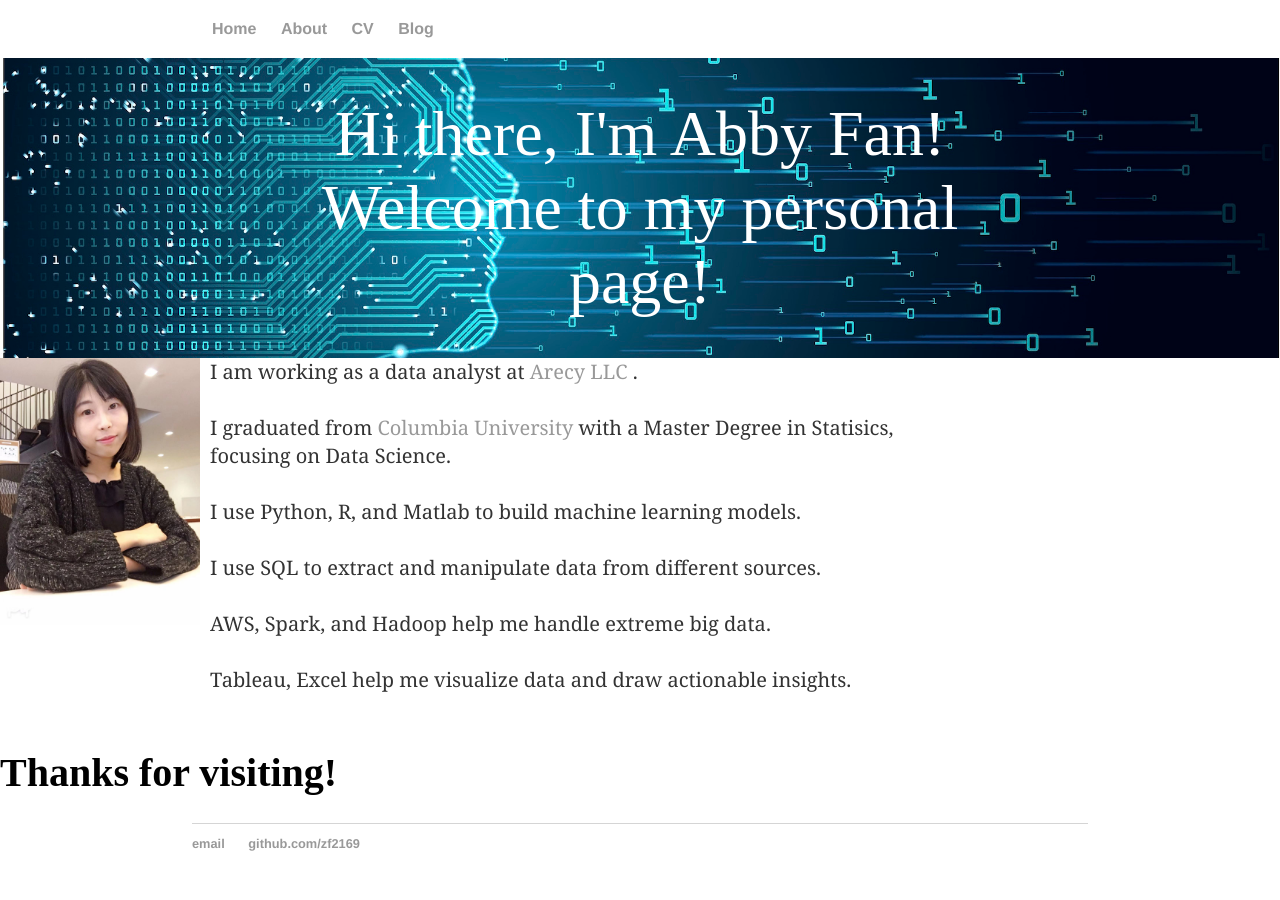
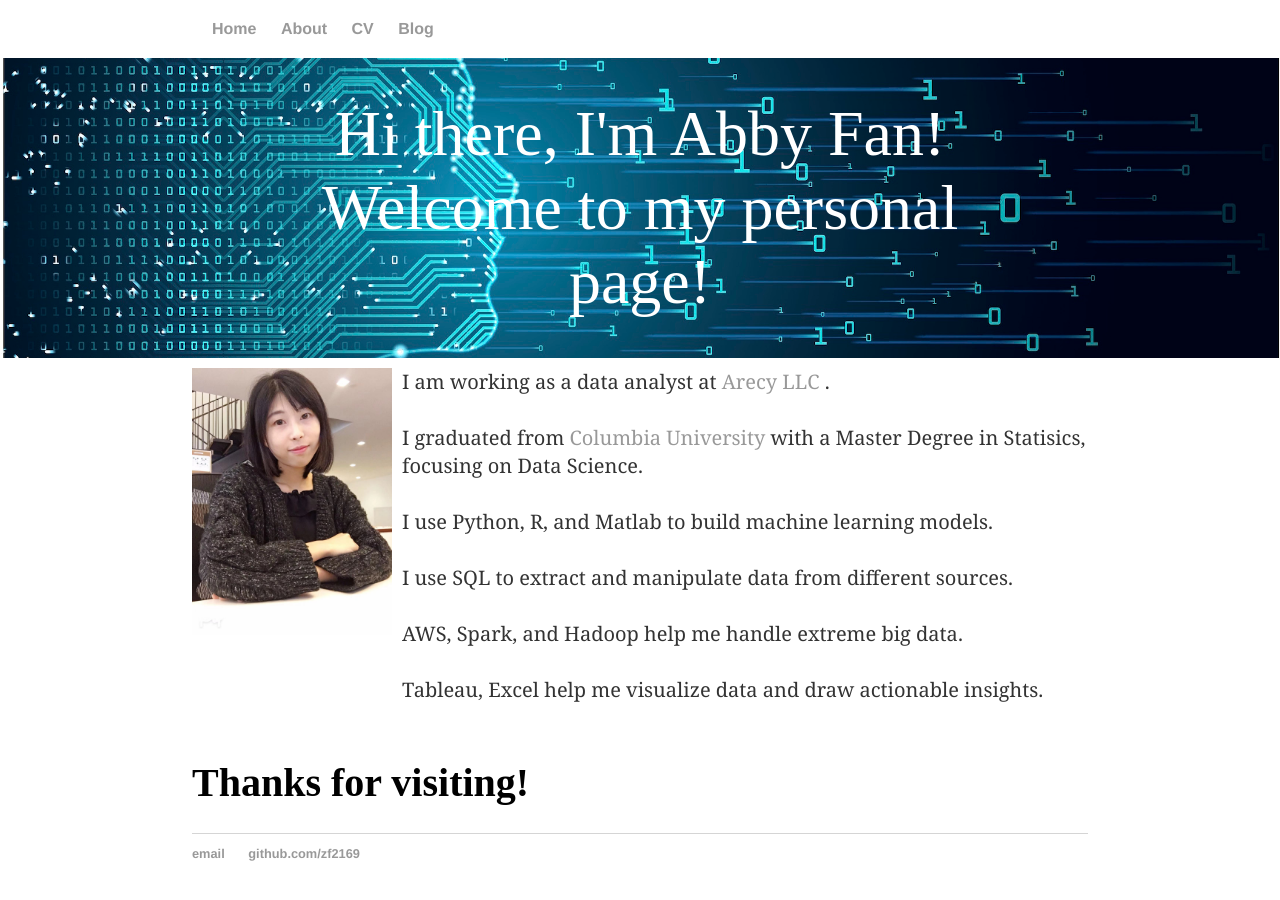
Before and after one commit to zf2169/zf2169.github.io, a Jekyll site: the page built from index.html, in a window 1280 px wide. Built offline with Jekyll 4.4.1, drawn with Linux system fonts in a browser that asks for light colours.

Commit message:
Update main.css

```diff
--- a/css/main.css
+++ b/css/main.css
@@ -53,7 +53,7 @@ ul.posts li { list-style: none; }
 img.avatar { margin-bottom: 30px; margin-right: 10px;}
 
 /*Homepage & About & Blog*/
-.maintext{ width: 70%; margin: 10 auto; }
+.maintext{ width: 70%; margin: 10px auto; }
 
 /*CV*/
 .cv { width: 70%; margin: 0 auto; }
```
